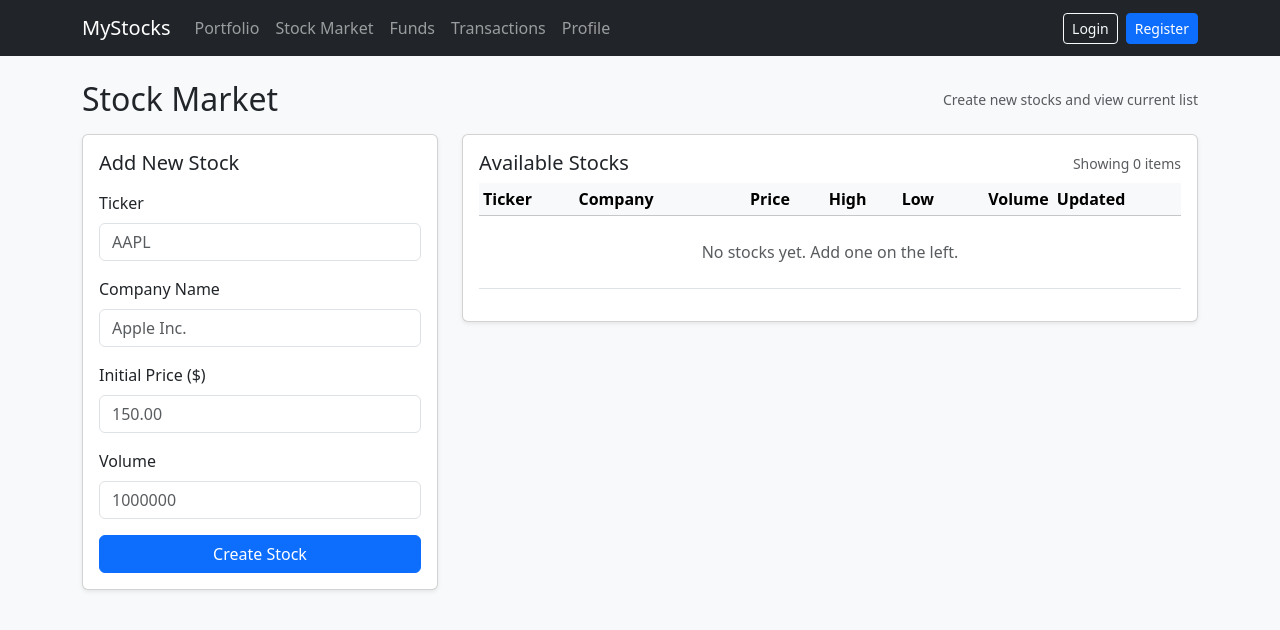
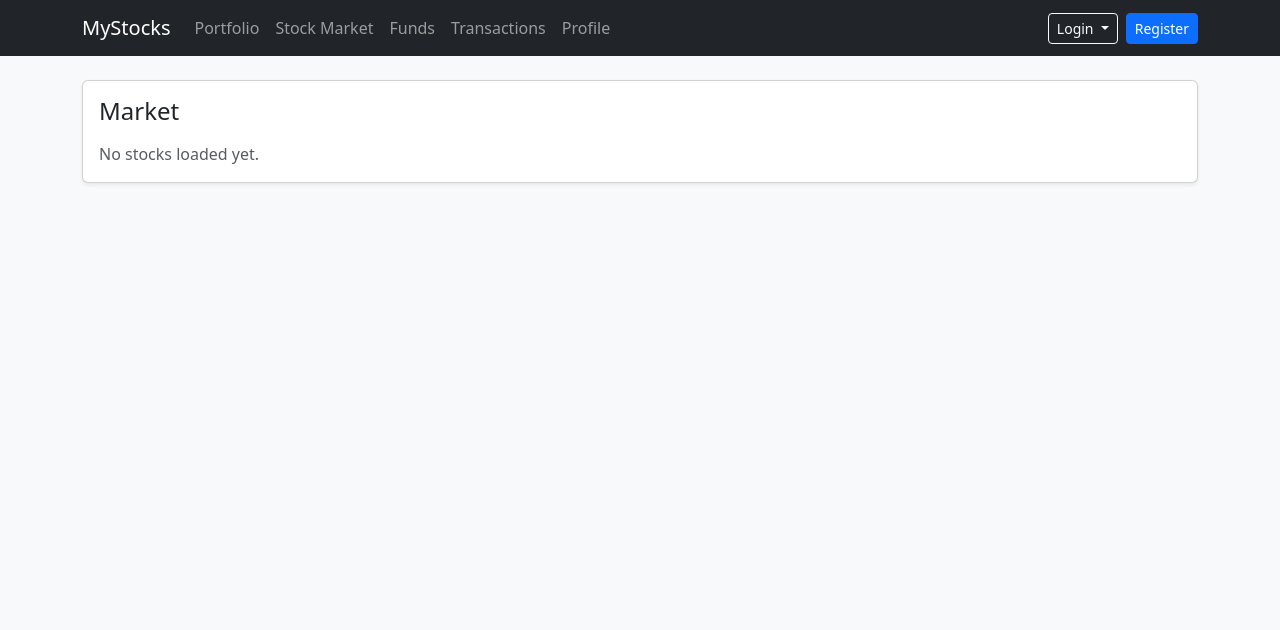
Before and after one commit to Bhuwanarao/Stock-Trading-System, a Python web app: template templates/market.html in a window 1280 px wide. Shown: the top 630 px of the page. Run offline with Jinja, Linux system fonts and the light colour scheme; the template is opened without the code that fills it, so the values that code supplies are empty.

Commit message:
admin login

```diff
--- a/templates/base.html
+++ b/templates/base.html
@@ -2,7 +2,7 @@
 <html lang="en">
 <head>
   <meta charset="UTF-8" />
-  <title>{{ title or "Stock Trading System" }}</title>
+<title>{% block title %}{{ title or "Stock Trading System" }}{% endblock %}</title>
   <meta name="viewport" content="width=device-width, initial-scale=1" />
   <!-- Bootstrap CSS -->
   <link
@@ -37,7 +37,23 @@
             </li>
             <li class="nav-item"><a class="btn btn-outline-light btn-sm" href="{{ url_for('logout') }}">Logout</a></li>
           {% else %}
-            <li class="nav-item me-2"><a class="btn btn-outline-light btn-sm" href="{{ url_for('login') }}">Login</a></li>
+            <!-- Inline login dropdown -->
+            <li class="nav-item dropdown me-2">
+              <a class="btn btn-outline-light btn-sm dropdown-toggle" href="#" id="loginDropdown" role="button" data-bs-toggle="dropdown" aria-expanded="false">
+                Login
+              </a>
+              <div class="dropdown-menu dropdown-menu-end p-3" style="min-width: 250px;">
+                <form method="post" action="{{ url_for('login') }}">
+                  <div class="mb-2">
+                    <input type="text" class="form-control form-control-sm" name="username" placeholder="Username" required>
+                  </div>
+                  <div class="mb-2">
+                    <input type="password" class="form-control form-control-sm" name="password" placeholder="Password" required>
+                  </div>
+                  <button type="submit" class="btn btn-primary btn-sm w-100">Login</button>
+                </form>
+              </div>
+            </li>
             <li class="nav-item"><a class="btn btn-primary btn-sm" href="{{ url_for('register') }}">Register</a></li>
           {% endif %}
         </ul>
--- a/templates/market.html
+++ b/templates/market.html
@@ -1,106 +1,61 @@
 {% extends "base.html" %}
 {% block content %}
+<div class="card shadow-sm">
+  <div class="card-body">
+    <div class="d-flex justify-content-between align-items-center mb-3">
+      <h1 class="h4 mb-0">Market</h1>
 
-<div class="d-flex align-items-center justify-content-between mb-3">
-  <h2 class="mb-0">Stock Market</h2>
-  <small class="text-muted">Create new stocks and view current list</small>
+      {% if session.role == 'admin' %}
+      <form class="row g-2 mb-0" method="post" action="{{ url_for('market_add_stock') }}">
+        <div class="col-md-2">
+          <input class="form-control form-control-sm" name="ticker" placeholder="Ticker" required>
+        </div>
+        <div class="col-md-4">
+          <input class="form-control form-control-sm" name="company_name" placeholder="Company Name" required>
+        </div>
+        <div class="col-md-3">
+          <input class="form-control form-control-sm" name="initial_price" placeholder="Initial Price" required>
+        </div>
+        <div class="col-md-2">
+          <input class="form-control form-control-sm" name="volume" placeholder="Volume" required>
+        </div>
+        <div class="col-md-1">
+          <button class="btn btn-primary btn-sm w-100" type="submit">Add</button>
+        </div>
+      </form>
+      {% endif %}
     </div>
 
-
-{% with messages = get_flashed_messages(with_categories=true) %}
-  {% if messages %}
-    <div class="mb-3">
-      {% for cat, msg in messages %}
-        <div class="alert alert-{{ cat }}">{{ msg }}</div>
-      {% endfor %}
-    </div>
-  {% endif %}
-{% endwith %}
-
-<div class="row g-4">
-
-  <div class="col-12 col-lg-4">
-    <div class="card shadow-sm">
-      <div class="card-body">
-        <h5 class="card-title mb-3">Add New Stock</h5>
-        <form action="{{ url_for('market_add_stock') }}" method="post" novalidate>
-          <div class="mb-3">
-            <label class="form-label">Ticker</label>
-            <input type="text" name="ticker" class="form-control" placeholder="AAPL" required>
-          </div>
-          <div class="mb-3">
-            <label class="form-label">Company Name</label>
-            <input type="text" name="company_name" class="form-control" placeholder="Apple Inc." required>
-          </div>
-          <div class="mb-3">
-            <label class="form-label">Initial Price ($)</label>
-            <input type="number" step="0.01" name="initial_price" class="form-control" placeholder="150.00" required>
-          </div>
-          <div class="mb-3">
-            <label class="form-label">Volume</label>
-            <input type="number" name="volume" class="form-control" placeholder="1000000" required>
-          </div>
-          <button type="submit" class="btn btn-primary w-100">Create Stock</button>
-        </form>
-      </div>
-    </div>
-  </div>
-
-
-  <div class="col-12 col-lg-8">
-    <div class="card shadow-sm">
-      <div class="card-body">
-        <div class="d-flex align-items-center justify-content-between mb-2">
-          <h5 class="card-title mb-0">Available Stocks</h5>
-          <small class="text-muted">Showing {{ stocks|length }} item{{ '' if stocks|length == 1 else 's' }}</small>
-        </div>
-
+    {% if stocks is defined and stocks|length > 0 %}
       <div class="table-responsive">
         <table class="table table-sm align-middle">
           <thead class="table-light">
             <tr>
               <th>Ticker</th>
-                <th>Company</th>
+              <th>Name</th>
               <th class="text-end">Price</th>
               <th class="text-end">High</th>
               <th class="text-end">Low</th>
               <th class="text-end">Volume</th>
-                <th>Updated</th>
             </tr>
           </thead>
           <tbody>
             {% for s in stocks %}
             <tr>
-                <td class="fw-semibold">{{ s.StockName }}</td>
-                <td>
-                  {% if s.company and s.company.CompanyName %}
-                    {{ s.company.CompanyName }}
-                  {% else %}
-                    <span class="text-muted">—</span>
-                  {% endif %}
-                </td>
-                <td class="text-end">${{ '%.2f'|format(s.CurrentPrice) }}</td>
-                <td class="text-end">${{ '%.2f'|format(s.DailyHigh) }}</td>
-                <td class="text-end">${{ '%.2f'|format(s.DailyLow) }}</td>
-                <td class="text-end">{{ "{:,}".format(s.Volume or 0) }}</td>
-                <td>
-                  {% if s.LastUpdated %}
-                    {{ s.LastUpdated.strftime('%Y-%m-%d %H:%M') }}
-                  {% else %}
-                    <span class="text-muted">—</span>
-                  {% endif %}
-                </td>
+              <td>{{ s.StockName }}</td>
+              <td>{{ s.company.CompanyName if s.company else '' }}</td>
+              <td class="text-end">{{ '%.2f'|format(s.CurrentPrice) }}</td>
+              <td class="text-end">{{ '%.2f'|format(s.DailyHigh) }}</td>
+              <td class="text-end">{{ '%.2f'|format(s.DailyLow) }}</td>
+              <td class="text-end">{{ s.Volume }}</td>
             </tr>
-            {% else %}
-              <tr><td colspan="7" class="text-center text-muted py-4">No stocks yet. Add one on the left.</td></tr>
             {% endfor %}
           </tbody>
         </table>
       </div>
-
+    {% else %}
+      <p class="text-muted mb-0">No stocks loaded yet.</p>
+    {% endif %}
   </div>
 </div>
-  </div>
-</div>
-
 {% endblock %}
```
Also changed, not shown: app.py (+103 -88 lines), templates/admin.html (added, +40 -0 lines), templates/admin_signup.html (added, +29 -0 lines), templates/funds.html (+7 -1 lines), templates/login.html (+18 -1 lines), templates/portfolio.html (+10 -1 lines), templates/profile.html (+11 -12 lines), templates/register.html (+18 -1 lines), templates/transactions.html (+3 -13 lines), instance/db.sqlite (added). Lines whose indentation alone changed are shown as unchanged.
